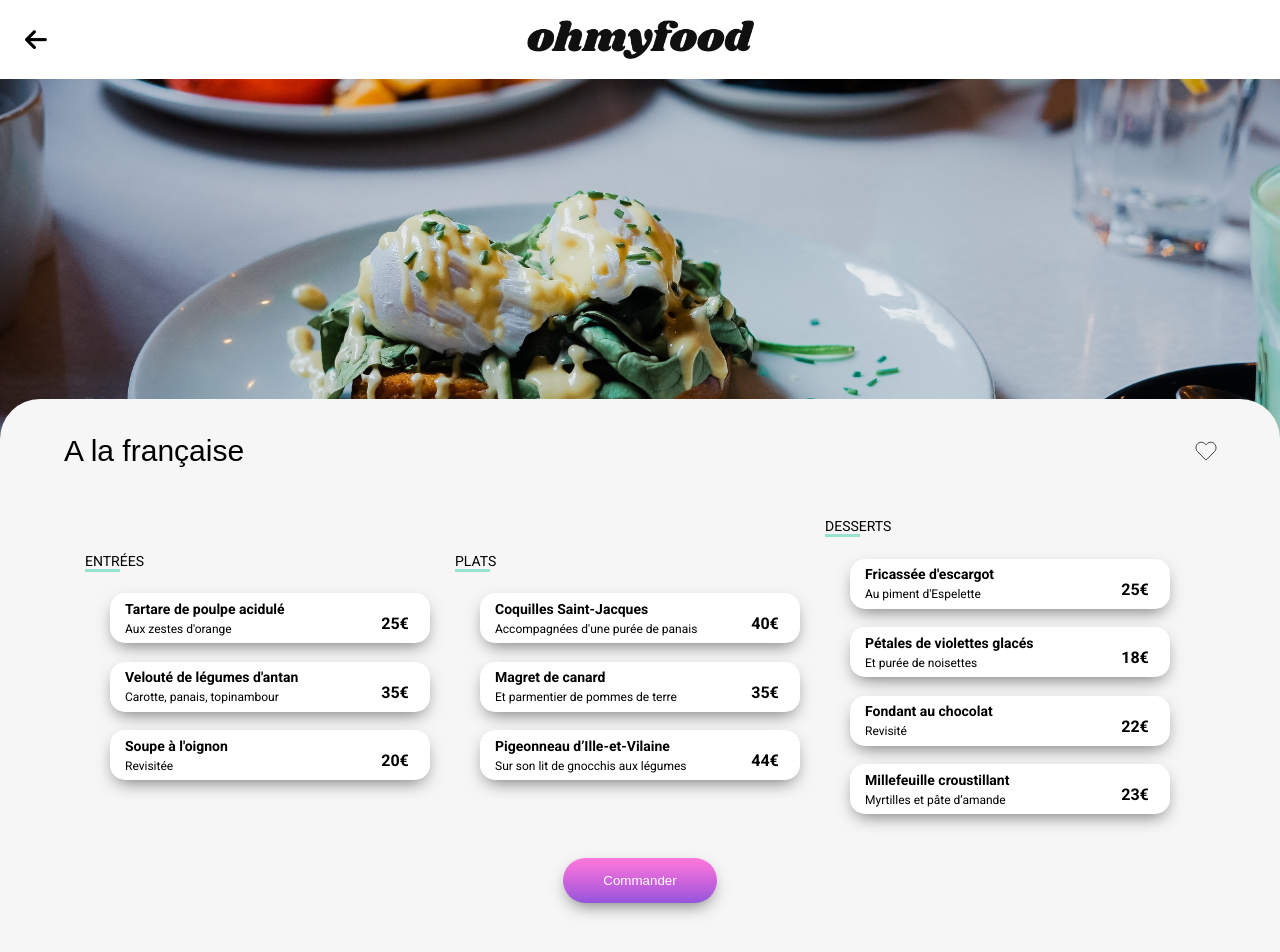
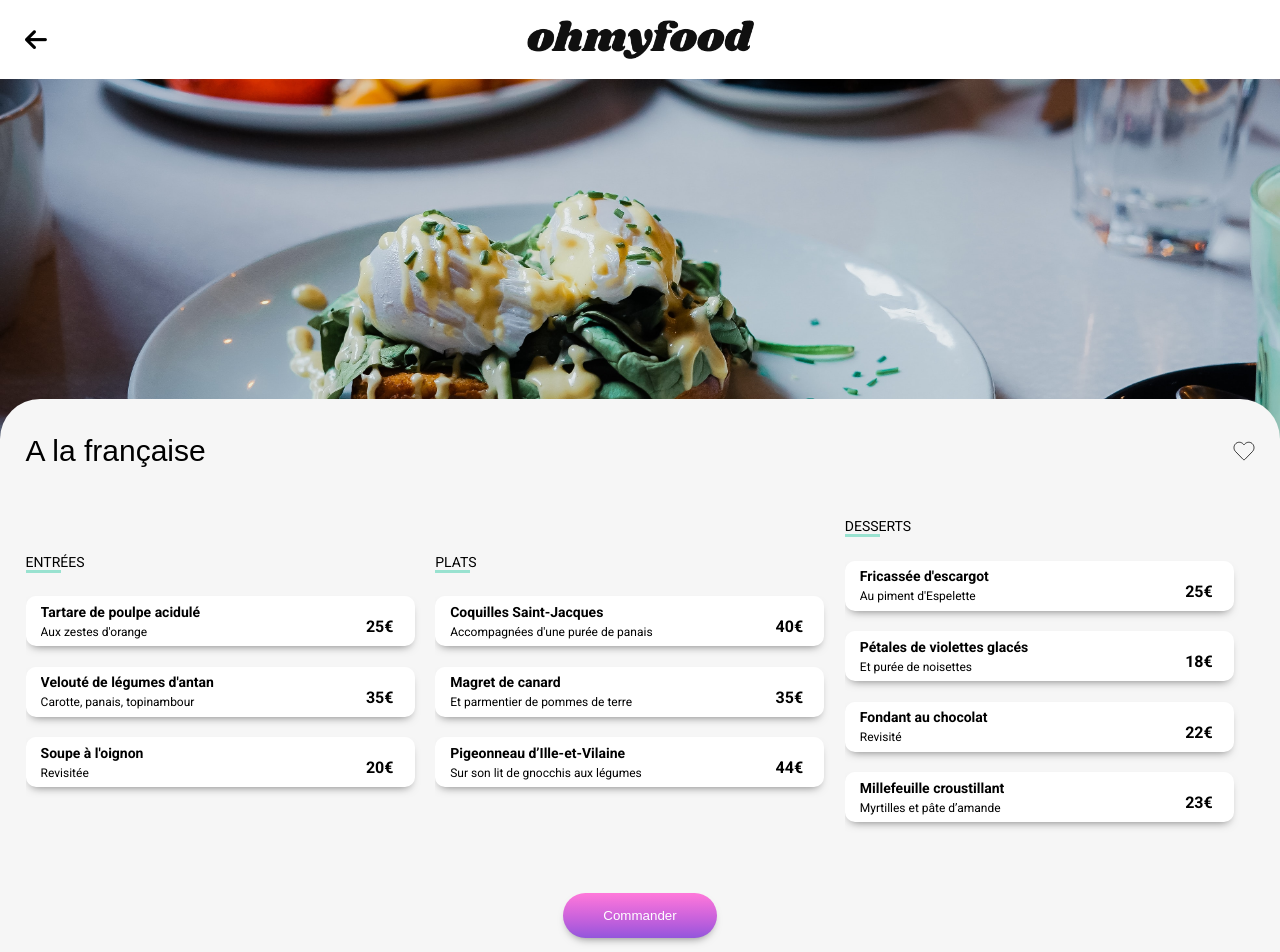
Before and after one commit to martiquet/Projet3OCR, a website: page àlafrançaise.html in a window 1280 px wide. Shown: the top 952 px of the page. Drawn offline with Linux system fonts and the light colour scheme; a web font is replaced by a local one.

Commit message:
Fix width + animation check

```diff
--- a/sass/Layouts/container.scss
+++ b/sass/Layouts/container.scss
@@ -39,7 +39,7 @@
 
 .fonctionnement {
     padding-top: 40px;
-    margin: 0 5% 70px;
+    margin: 0 2% 70px;
 
 
         &__title {
@@ -62,11 +62,12 @@
     border-radius: 25px;
     font-weight: 700;
     @include  box-shadow;
-    margin-left: 10px;
-    max-width: 330px;
-    min-width: 300px;
+
+    width: 95%;
+
+
         &:hover {
-            @include hover-bright;
+            @include hover-purple;
         }
 
 }
@@ -91,7 +92,7 @@
 
 .resto {
     background-color: #f6f6f6;
-    padding: 0 5%;
+    padding: 0 2%;
         &__titre {
             padding-top: 50px;
             margin-bottom: 25px;
@@ -211,7 +212,7 @@
     display: flex;
     flex-direction: column;
     align-items: center;
-    padding: 0 5%;
+    padding: 0 2%;
 
 
     .menu-box {
@@ -220,9 +221,12 @@
         display: flex;
         flex-direction: column;
         align-items: center;
+        width: 100%;
         @media screen and (min-width:1000px) {
             display: flex;
             flex-direction: row;
+
+
 
     }
         .entrées {
@@ -274,7 +278,13 @@
         display: flex;
         flex-direction: column;
         align-items: center;
+        width: 100%;
 
+           .listemenu {
+            width: 100%;
+            align-items: center;
+
+           }
 
 
             h3 {
@@ -292,23 +302,20 @@
 
 
 
+
 .boxmenu {
                 display: flex;
                 flex-direction: row;
+
                 cursor: pointer;
-                margin: 5% 25px;
+                margin: 5% 0;
                 height: 50px;
                 background-color: white;
-                border-radius: 15px;
+                border-radius: 10px;
                 @include box-shadow;
-                max-width: 320px;
-                min-width: 320px;
+                width: 100%;
 
-                @media screen and (max-width:410px) {
-                    max-width: 250px;
-                    min-width: 250px;
 
-                }
 
                 &__txt {
                     display: flex;
@@ -359,11 +366,6 @@
                         font-size: 18px;
 
 
-
-
-
-
-
                     }
 
 
@@ -390,6 +392,9 @@
                     color: white;
                     animation: slide-left 0.5s ease ;
                     transform-origin: right;
+                        .fa-circle-check {
+                            animation: check-rotate 0.5s ease;
+                        }
 
                 }
 
@@ -412,20 +417,27 @@
 
         }
 
-
+        .menu-box {
+            display: flex;
+            justify-content: space-around;
+        }
         .fonctionnement__list {
             display: flex;
             flex-direction: row;
+
              li {
                 margin-right: 15px;
+
              }
 
         }
 
-        .menu-all {
-            width: auto;
+        .boxmenu {
+            width: 95%;
         }
 
-
+        .btncommander {
+            margin: 50px 0 150px 0;
+        }
 
     }
--- a/sass/Utils/mixins.scss
+++ b/sass/Utils/mixins.scss
@@ -1,11 +1,16 @@
 @mixin box-shadow {
-    box-shadow: 0px 7px 17px -5px rgba(0,0,0,0.53);
+    box-shadow: 0px 5px 10px -5px rgba(0,0,0,0.53);
 }
 
 @mixin hover-bright {
     transition: ease .5s;
     filter: brightness(120%);
     box-shadow: 0px 14px 13px 0px rgba(0,0,0,0.85);
+}
+
+@mixin hover-purple  {
+    background-color: #F5EDFF;
+
 }
 @mixin heartfull {
 
@@ -81,3 +86,13 @@
         }
 
 }
+
+@keyframes check-rotate {
+    0% {
+       transform: rotate(0deg);
+    }
+
+    100% {
+        transform: rotate(360deg)
+    }
+}
--- a/àlafrançaise.html
+++ b/àlafrançaise.html
@@ -64,7 +64,7 @@
 
 
 
-                    <div class="3box">
+                    <div class="listemenu">
                         <ul>
                             <li>
                                 <div class="boxmenu">
@@ -129,7 +129,7 @@
                          PLATS
                     </h3>
 
-                    <div class="3box">
+                    <div class="listemenu">
                         <ul>
                             <li>
                                 <div class="boxmenu">
@@ -195,7 +195,7 @@
                          DESSERTS
                     </h3>
 
-                    <div class="3box">
+                    <div class="listemenu">
                         <ul>
                             <li>
                                 <div class="boxmenu">
```
Also changed, not shown: Lanoteenchantée.html (+3 -3 lines), Lapalettedugoût.html (+3 -3 lines), Ledélicedessens.html (+3 -3 lines), public/css/style.css, 1 other file.
